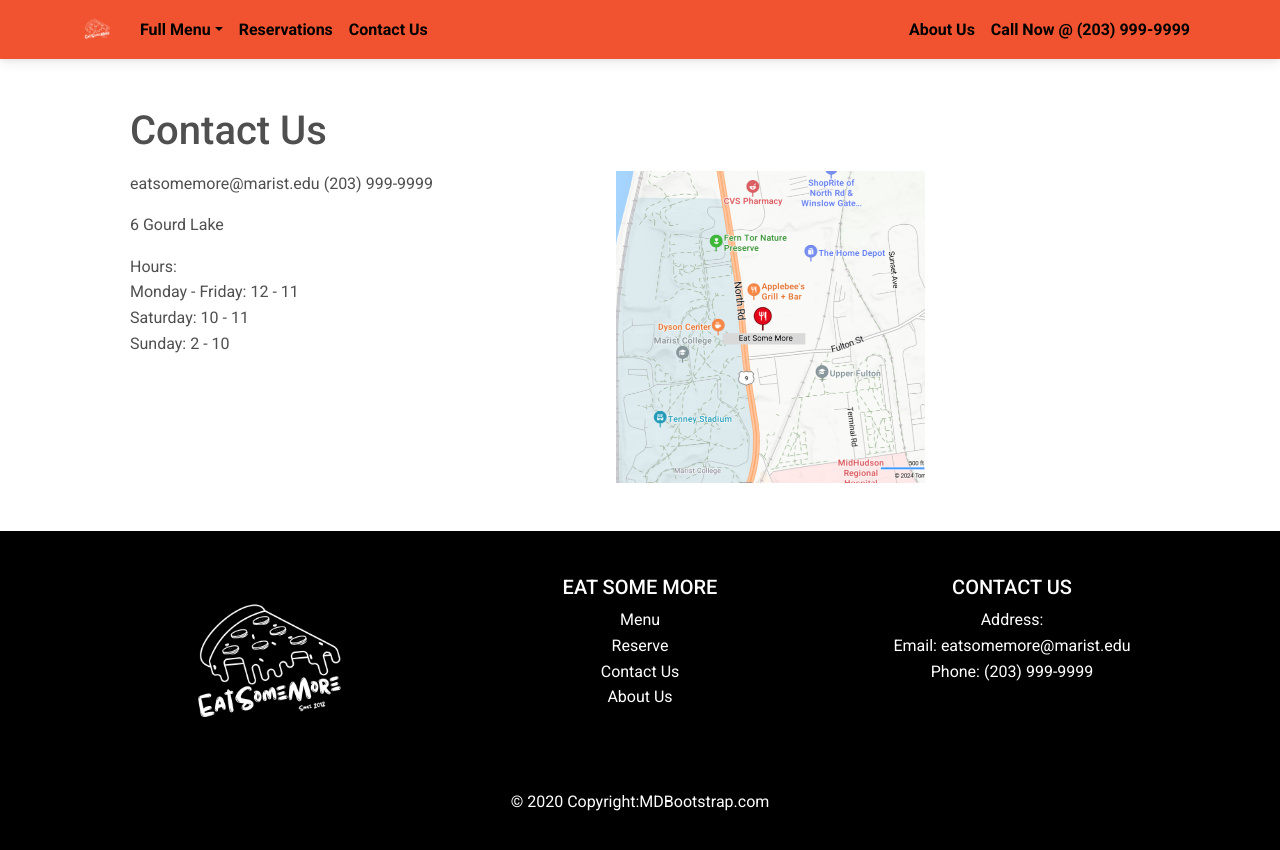
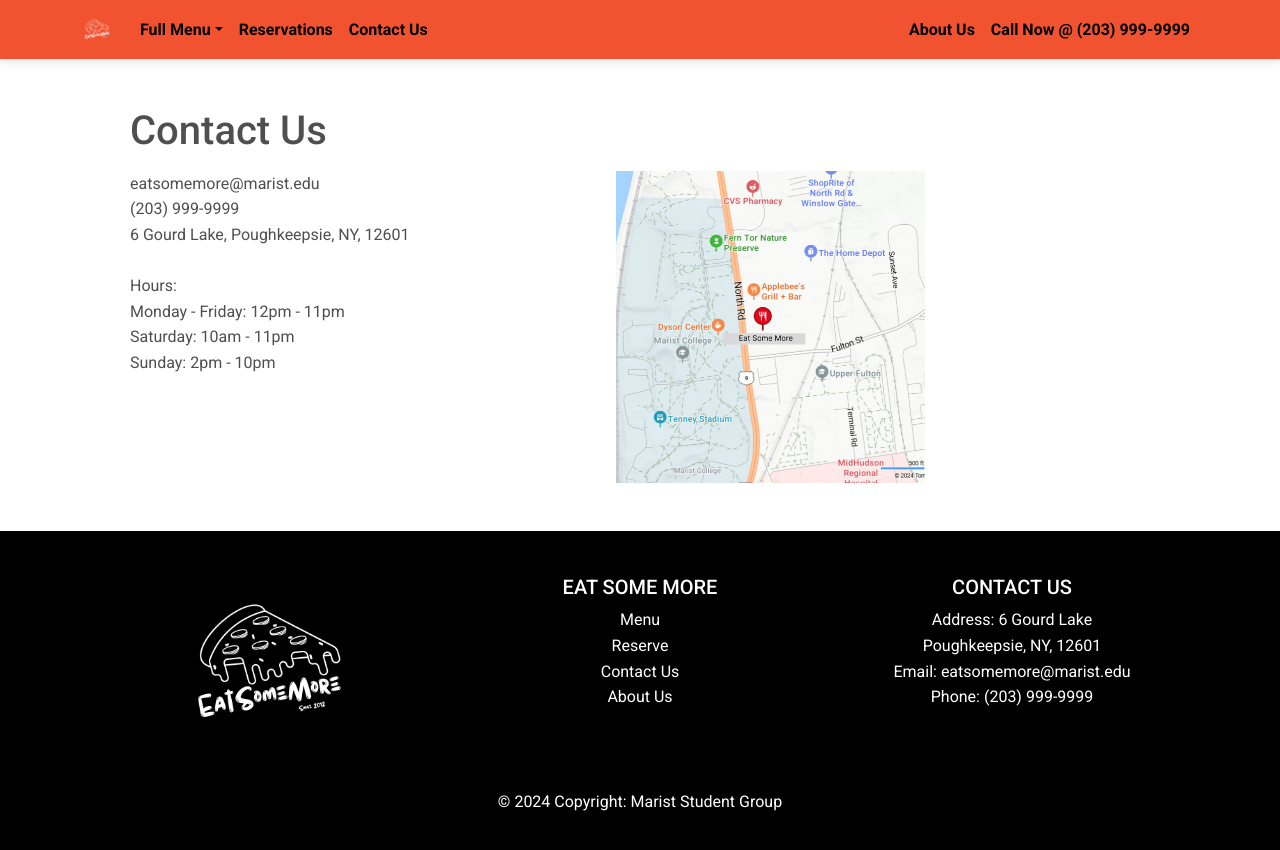
Before and after one commit to 23wrightl/eatsomemore, a React (Create React App) app: page /contact in a window 1280 px wide. Built offline with nearby package versions, Linux system fonts and the light colour scheme.

Commit message:
final edits

```diff
--- a/src/pages/App.js
+++ b/src/pages/App.js
@@ -85,7 +85,7 @@
                 <h5 class="text-uppercase">Contact Us</h5>
                 <ul class="list-unstyled mb-0">
                   <li>
-                    <div class="text-white">Address: </div>
+                    <div class="text-white">Address: 6 Gourd Lake<br/>Poughkeepsie, NY, 12601</div>
                   </li>
                   <li>
                     <div class="text-white">Email: eatsomemore@marist.edu</div>
@@ -100,8 +100,7 @@
 
         </div>
         <div class="text-center p-3">
-          © 2020 Copyright:
-          <a class="text-white" href="https://mdbootstrap.com/">MDBootstrap.com</a>
+          © 2024 Copyright: Marist Student Group
         </div>
       </footer>
     </div>
--- a/src/pages/Contact.js
+++ b/src/pages/Contact.js
@@ -10,14 +10,14 @@
       <h1 className='mt-3 mb-3'>Contact Us</h1>
       <div className="row mb-5">
         <div className="col-md-5 mb-3">
-          <div>eatsomemore@marist.edu (203) 999-9999</div>
-          <p></p>
-          <div>6 Gourd Lake</div>
-          <p></p>
+          <div>eatsomemore@marist.edu</div>
+          <div>(203) 999-9999</div>
+          <div>6 Gourd Lake, Poughkeepsie, NY, 12601</div>
+          <br/>
           <div>Hours:</div>
-          <div>Monday - Friday: 12 - 11 </div>
-          <div>Saturday: 10 - 11</div>
-          <div>Sunday: 2 - 10</div>
+          <div>Monday - Friday: 12pm - 11pm </div>
+          <div>Saturday: 10am - 11pm</div>
+          <div>Sunday: 2pm - 10pm</div>
         </div>
         <div className="col-md-5 text-center">
           <img src={logo} alt='...' className="map-img"/>
```
